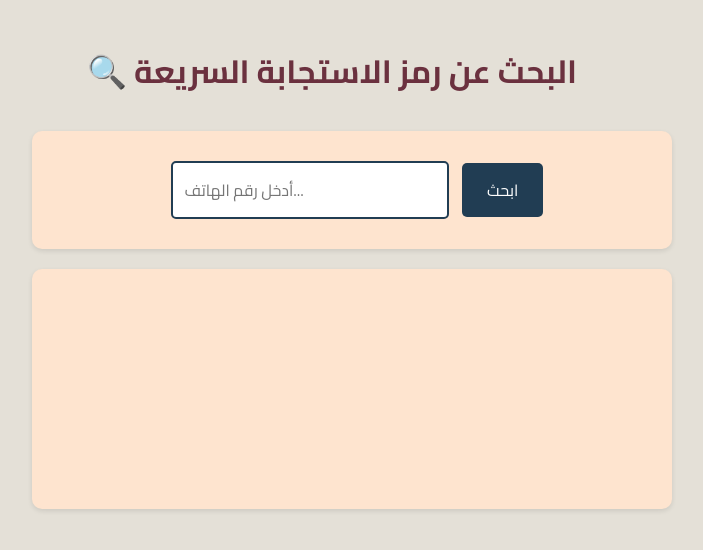
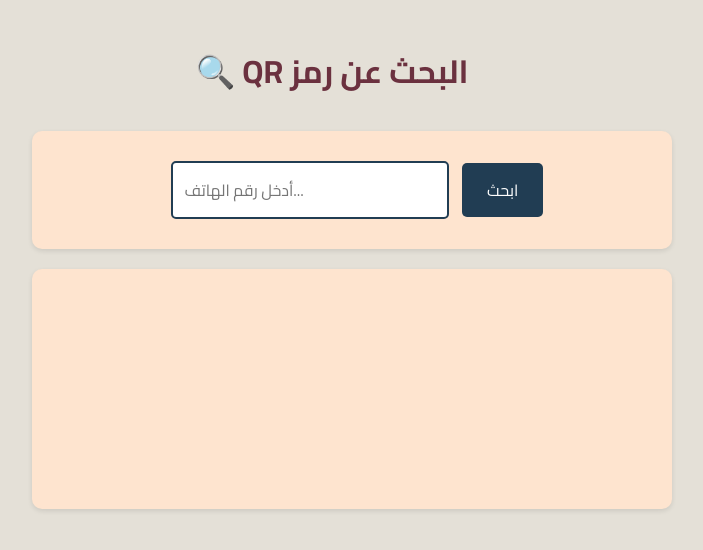
Before and after one commit to yusufalhelou/qr, a plain HTML site: page index.html in a window 1280 px wide. Shown: the whole page, without its empty margins (308-1011 px from the left). Drawn offline with Linux system fonts and the light colour scheme.

Commit message:
Update index.html

```diff
--- a/index.html
+++ b/index.html
@@ -108,7 +108,7 @@
 </head>
 <body>
     <div class="container">
-        <h1>🔍 البحث عن رمز الاستجابة السريعة</h1>
+        <h1>🔍 QR البحث عن رمز</h1>
         <div class="search-box">
             <input type="tel" id="phoneInput" placeholder="أدخل رقم الهاتف...">
             <button onclick="findQRCode()">ابحث</button>
```
